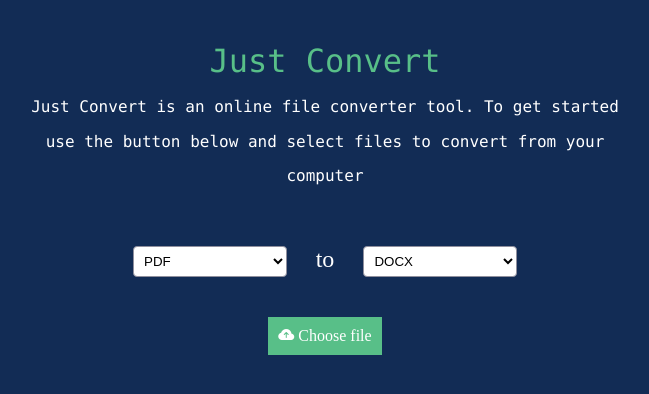
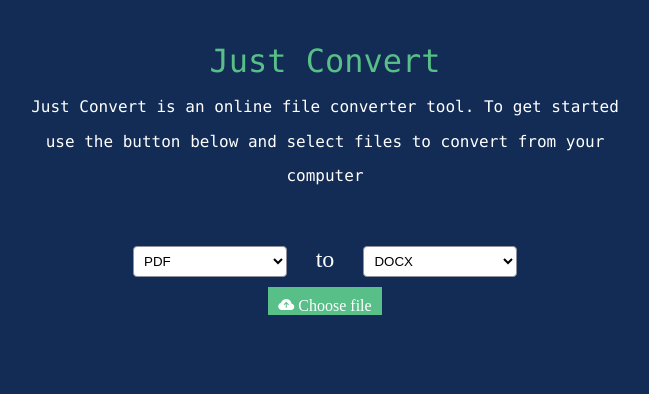
Before and after one commit to Nyelwa-Org/file-converter, a Next.js app: page / in a window 1280 px wide. Shown: the top 394 px of the page, without its empty margins (315-964 px from the left). Built offline with nearby package versions, Linux system fonts and the light colour scheme.

Commit message:
18th march Grouping buttons

```diff
--- a/pages/index.js
+++ b/pages/index.js
@@ -3,11 +3,10 @@ import styles from "@/styles/Home.module.css";
 import { ChangeEvent, useState } from "react";
 
 export default function Home() {
-
   const [file, setFile] = useState();
 
   const handleFileChange = (e) => {
-    if(e.target.files){
+    if (e.target.files) {
       setFile(e.target.files[0]);
     }
   };
@@ -38,9 +37,30 @@ export default function Home() {
             <option>DOCX</option>
           </select>
         </div>
-        <label for='file-upload' className={styles.button}><i className="bi bi-cloud-arrow-up-fill" style={{ color: 'rgb(var(--background-end-rgb))' }}></i>  Choose file</label>
-        <input id="file-upload" type="file" onChange={handleFileChange}/>
-        <div>{file && `${file.name} - ${file.type}`}</div>
+        {file ? (
+          <span>
+            <div className={styles.listFiles}>{`${file.name}`}</div>
+            <div className={styles.extraBtn}>
+              <button type="" className={styles.button}>
+                Add More files
+              </button>
+              <button type="" className={styles.button}>
+                Convert
+              </button>
+            </div>
+          </span>
+        ) : (
+          <span>
+            <label htmlFor="file-upload" className={styles.button}>
+              <i
+                className="bi bi-cloud-arrow-up-fill"
+                style={{ color: "rgb(var(--background-end-rgb))" }}
+              ></i>{" "}
+              Choose file
+            </label>
+            <input id="file-upload" type="file" onChange={handleFileChange} />
+          </span>
+        )}
       </main>
     </>
   );
--- a/styles/Home.module.css
+++ b/styles/Home.module.css
@@ -11,7 +11,6 @@
   background-color: rgb(var(--secondary-color));
   color: rgb(var(--background-end-rgb));
   font-size: medium;
-  margin: 20px;
   cursor: pointer;
 }
 
@@ -49,6 +48,19 @@
   font-weight: normal;
 }
 
+.listFiles{
+  color: rgb(var(--background-end-rgb));
+  font-weight: normal;
+  background-color: rgb(var(--foreground-rgb), .3);
+  padding: 10px;
+}
+
+.extraBtn{
+  display: flex;
+  flex-direction: row;
+  justify-content: space-between;
+  width: 30%;
+}
 
 .footer{
   color: rgb(var(--background-end-rgb));
```
